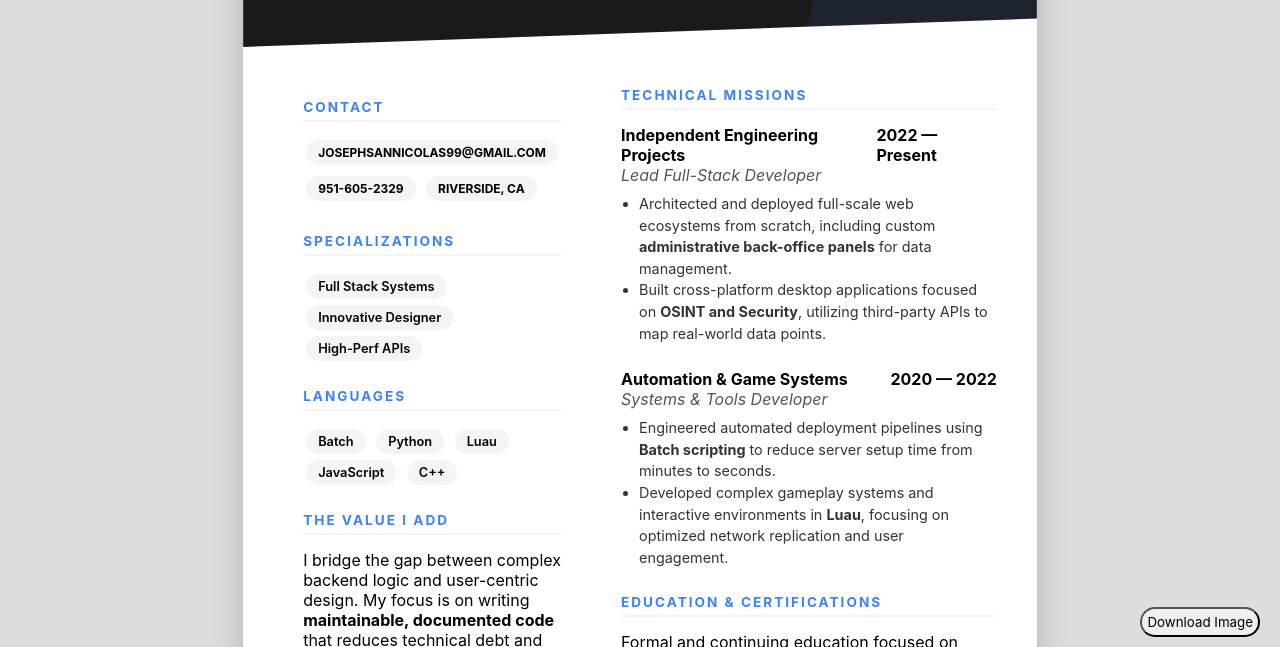
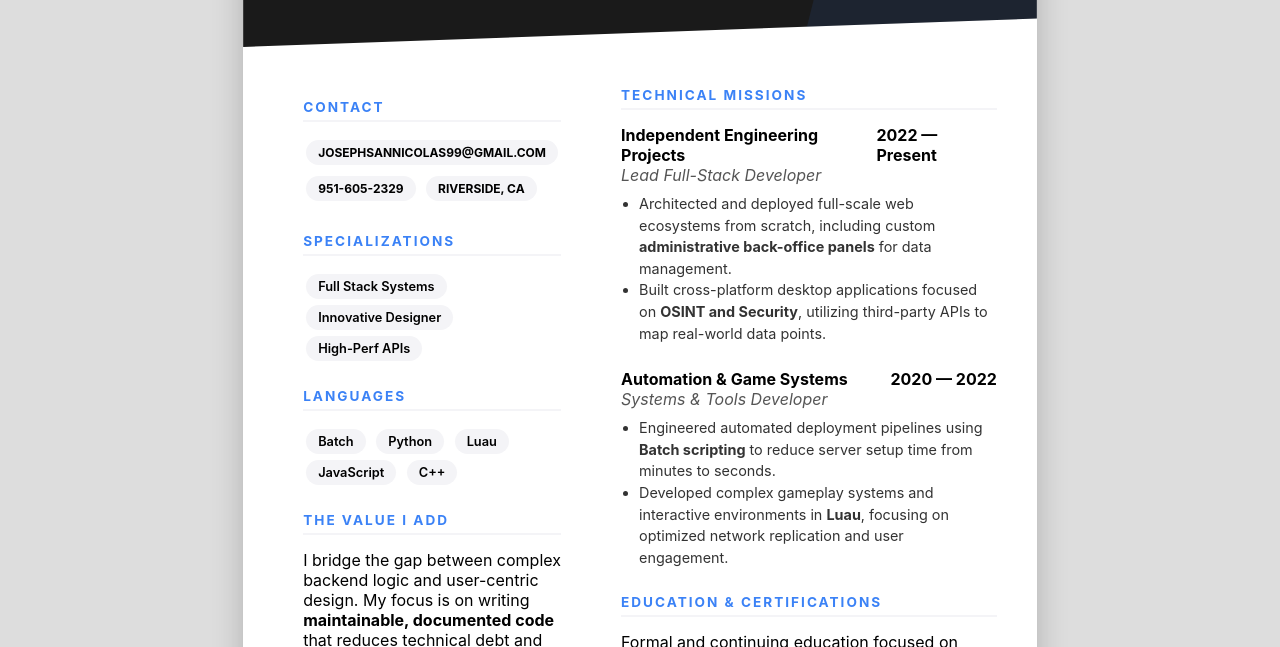
Before and after one commit to Executive-Software-Development/joseph-resume.net, a plain HTML site: page index.html in a window 1280 px wide. Shown: the part 143-790 px from the top of the page. Drawn offline with nearby package versions, Linux system fonts and the light colour scheme.

Commit message:
removed download button

```diff
--- a/index.html
+++ b/index.html
@@ -173,7 +173,7 @@
     </section>
   </div>
 
-  <button id="download-btn" style="position: fixed; bottom: 20px; right: 20px; z-index: 100;">
+  <!-- <button id="download-btn" style="position: fixed; bottom: 20px; right: 20px; z-index: 100;">
     Download Image
   </button>
 
@@ -186,7 +186,7 @@
         link.click();
       });
     });
-  </script>
+  </script> -->
   <script src="https://cdnjs.cloudflare.com/ajax/libs/html2canvas/1.4.1/html2canvas.min.js"></script>
 </body>
 
```
